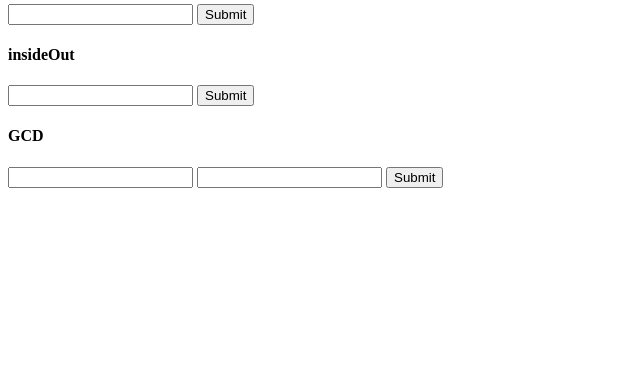
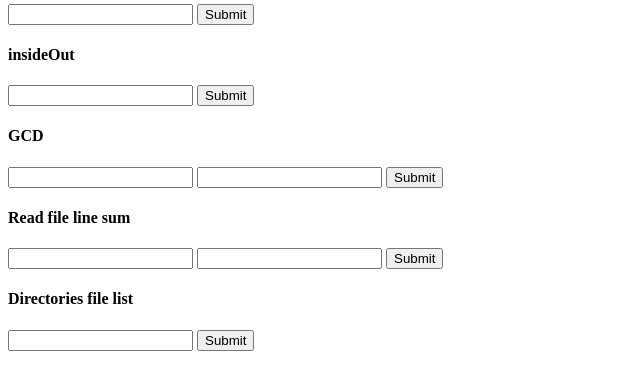
Before and after one commit to charbel-malo/CSC443-Lab, a PHP site: page / in a window 1280 px wide. Shown: the part 233-623 px from the top of the page, without its empty margins (0-640 px from the left). Run offline with PHP 8.4, Linux system fonts and the light colour scheme.

Commit message:
finallab

```diff
--- /dev/null
+++ b/Lab3/dir1/sums.txt
@@ -0,0 +1,5 @@
+5
+15 10
+20 25
+50
+200
--- a/Lab3/index.php
+++ b/Lab3/index.php
@@ -21,8 +21,16 @@ if ($_SERVER["REQUEST_METHOD"] == "GET") {
         if($_POST["function"]=="insideout"){
             insideout($_POST["stringfield"]);
         }
+        if($_POST["function"]=="linesum"){
+            getFileLineSum($_POST["stringfield"],$_POST["linenum"]);
+        }
+        if($_POST["function"]=="fileslist"){
+            getFilesList($_POST["stringfield"]);
+        }
 
      }
+?>
+<?php
 ?>
 <h4>Palindrome checker</h4>
 <form action="./index.php" method="post">
@@ -49,6 +57,19 @@ if ($_SERVER["REQUEST_METHOD"] == "GET") {
 <input type="hidden" name="function" value="greatestcd">
 <input type="submit"></form>
 
+
+<h4>Read file line sum</h4>
+<form action="./index.php" method="post">
+<input type="text" name="stringfield" id="insideoutfield">
+<input type="number" name="linenum" >
+<input type="hidden" name="function" value="linesum">
+<input type="submit"></form>
+
+<h4>Directories file list</h4>
+<form action="./index.php" method="post">
+<input type="text" name="stringfield" id="insideoutfield">
+<input type="hidden" name="function" value="fileslist">
+<input type="submit"></form>
 </div>
 </body>
 </html>
@@ -95,4 +116,31 @@ function  insideout($string){
        }
    }
 }
+function getFileLineSum($filename,$filenum){
+$data = file($filename);
+$line = $data[$filenum];
+$nums = explode(' ',$line);
+$sum = 0;
+foreach($nums as $num){
+$sum = $sum+intval($num);
+}
+print_r($sum);}
+
+function getTasksList($filename){
+$data = file($filename);
+foreach($data as $line){
+$tasks = explode(':',$line)[1];
+}
+$nums = explode(' ',$line);
+$sum = 0;
+foreach($nums as $num){
+$sum = $sum+intval($num);
+}
+print_r($sum);}
+
+function getFilesList($dir){
+    $data = scandir($dir);
+    foreach($data as $file){
+    echo $file.'<br>';
+    }}
 ?>
```
Also changed, not shown: Lab3/dir1/tasks.txt (added, +7 -0 lines).
